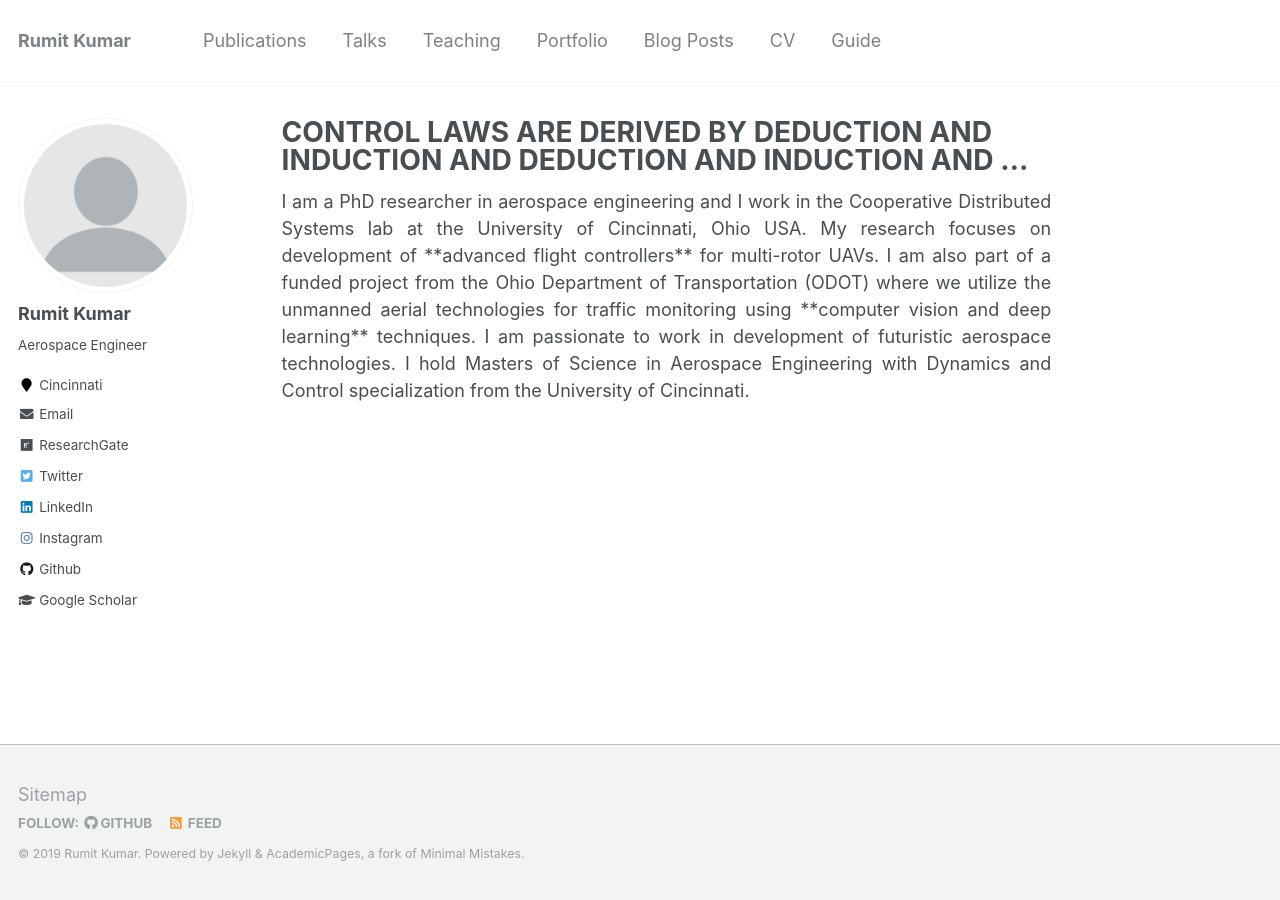
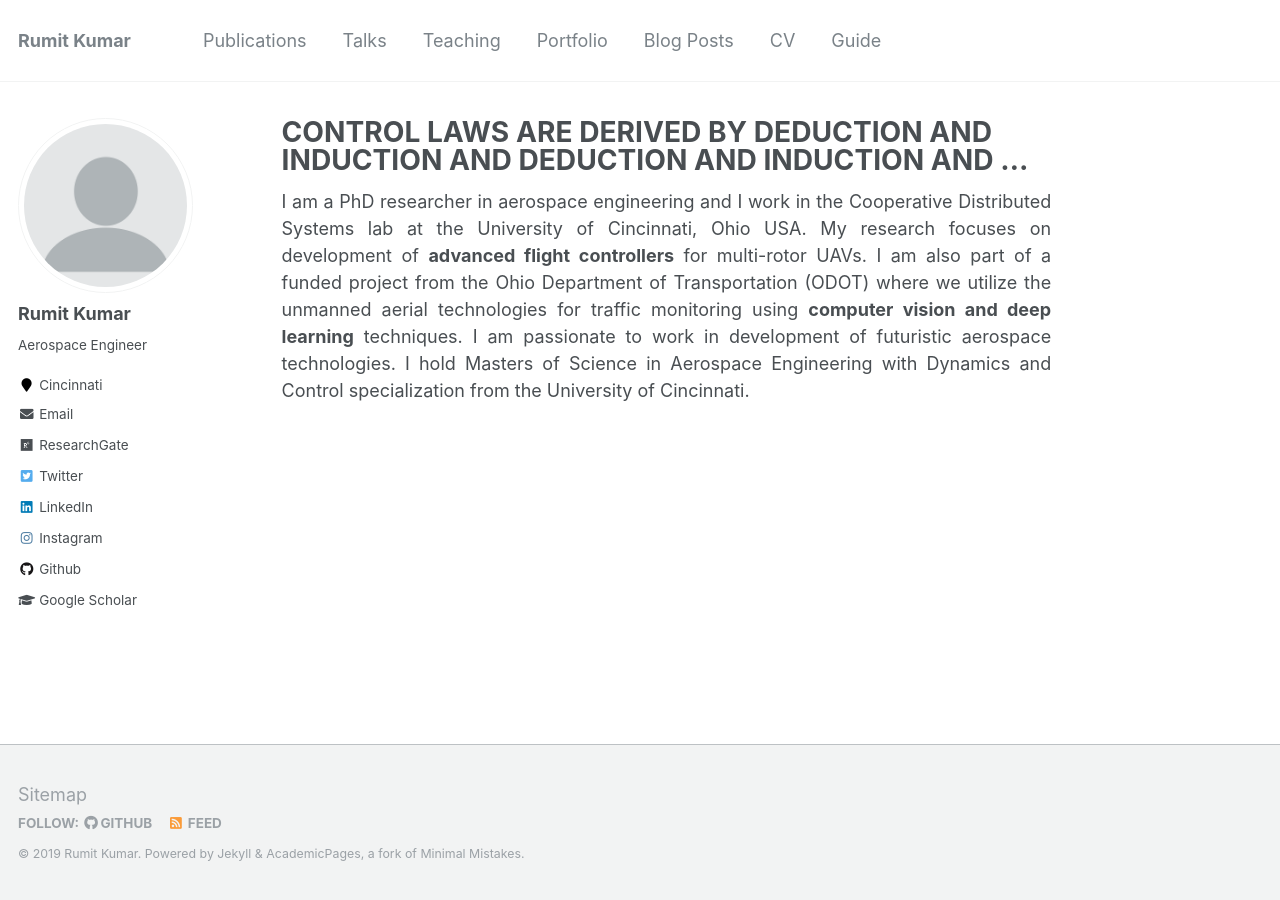
Before and after one commit to kumarrt/kumarrt.github.io, a Jekyll site: the page built from _pages/about.md, in a window 1280 px wide. Built offline with Jekyll 4.4.1, drawn with Linux system fonts in a browser that asks for light colours.

Commit message:
Update about.md

```diff
--- a/_pages/about.md
+++ b/_pages/about.md
@@ -7,4 +7,5 @@ redirect_from:
   - /about/
   - /about.html
 ---
-<div style="text-align: justify"> I am a PhD researcher in aerospace engineering and I work in the Cooperative Distributed Systems lab at the University of Cincinnati, Ohio USA. My research focuses on development of **advanced flight controllers** for multi-rotor UAVs.  I am also part of a funded project from the Ohio Department of Transportation (ODOT) where we utilize the unmanned aerial technologies for traffic monitoring using **computer vision and deep learning** techniques. I am passionate to work in development of futuristic aerospace technologies. I hold Masters of Science in Aerospace Engineering with Dynamics and Control specialization from the University of Cincinnati. </div>
+<div style="text-align: justify"> I am a PhD researcher in aerospace engineering and I work in the Cooperative Distributed Systems lab at the University of Cincinnati, Ohio USA. My research focuses on development of <strong>advanced flight controllers</strong>
+ for multi-rotor UAVs.  I am also part of a funded project from the Ohio Department of Transportation (ODOT) where we utilize the unmanned aerial technologies for traffic monitoring using <strong>computer vision and deep learning</strong> techniques. I am passionate to work in development of futuristic aerospace technologies. I hold Masters of Science in Aerospace Engineering with Dynamics and Control specialization from the University of Cincinnati. </div>
```
